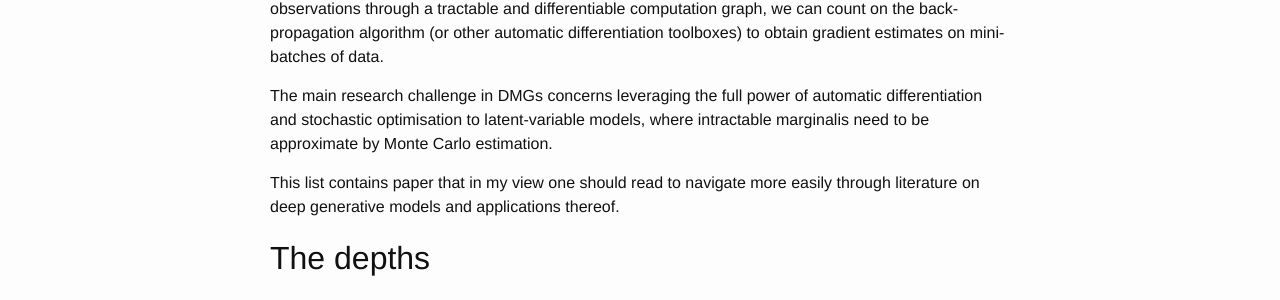
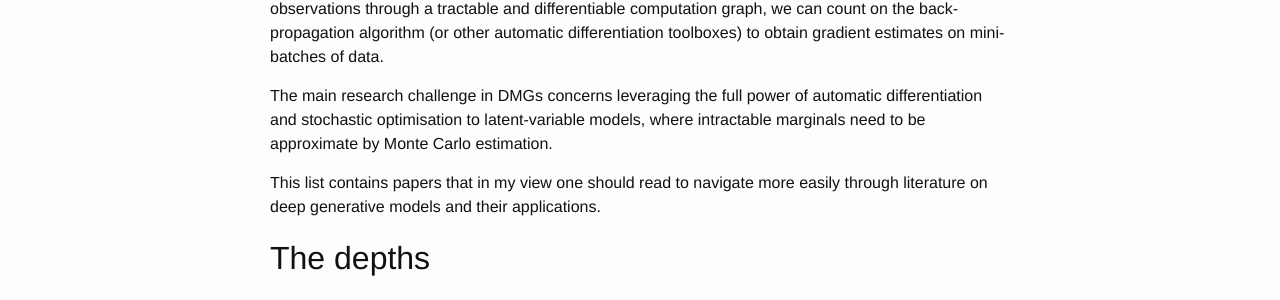
Before and after one commit to wilkeraziz/oldsite, a Jekyll site: the page built from pages/landscape.md, in a window 1280 px wide and 900 px high. Shown: the part 389-689 px from the top of the window. Built offline with Jekyll 4.4.1, drawn with Linux system fonts in a browser that asks for light colours.

Commit message:
more typos

```diff
--- a/pages/landscape.md
+++ b/pages/landscape.md
@@ -11,9 +11,9 @@ DGMs are typically estimated as to maximise a lowerbound on log-likelihood of ob
 
 A lot of the success of NNs in supervised learning is due to the flexibility of maximum likelihood estimation powered by stochastic optimisation. For as long as we can express the probability of observations through a tractable and differentiable computation graph, we can count on the back-propagation algorithm (or other automatic differentiation toolboxes) to obtain gradient estimates on mini-batches of data.
 
-The main research challenge in DMGs concerns leveraging the full power of automatic differentiation and stochastic optimisation to latent-variable models, where intractable marginalis need to be approximate by Monte Carlo estimation.
+The main research challenge in DMGs concerns leveraging the full power of automatic differentiation and stochastic optimisation to latent-variable models, where intractable marginals need to be approximate by Monte Carlo estimation.
 
-This list contains paper that in my view one should read to navigate more easily through literature on deep generative models and applications thereof.
+This list contains papers that in my view one should read to navigate more easily through literature on deep generative models and their applications.
 
 # The depths
 
```
